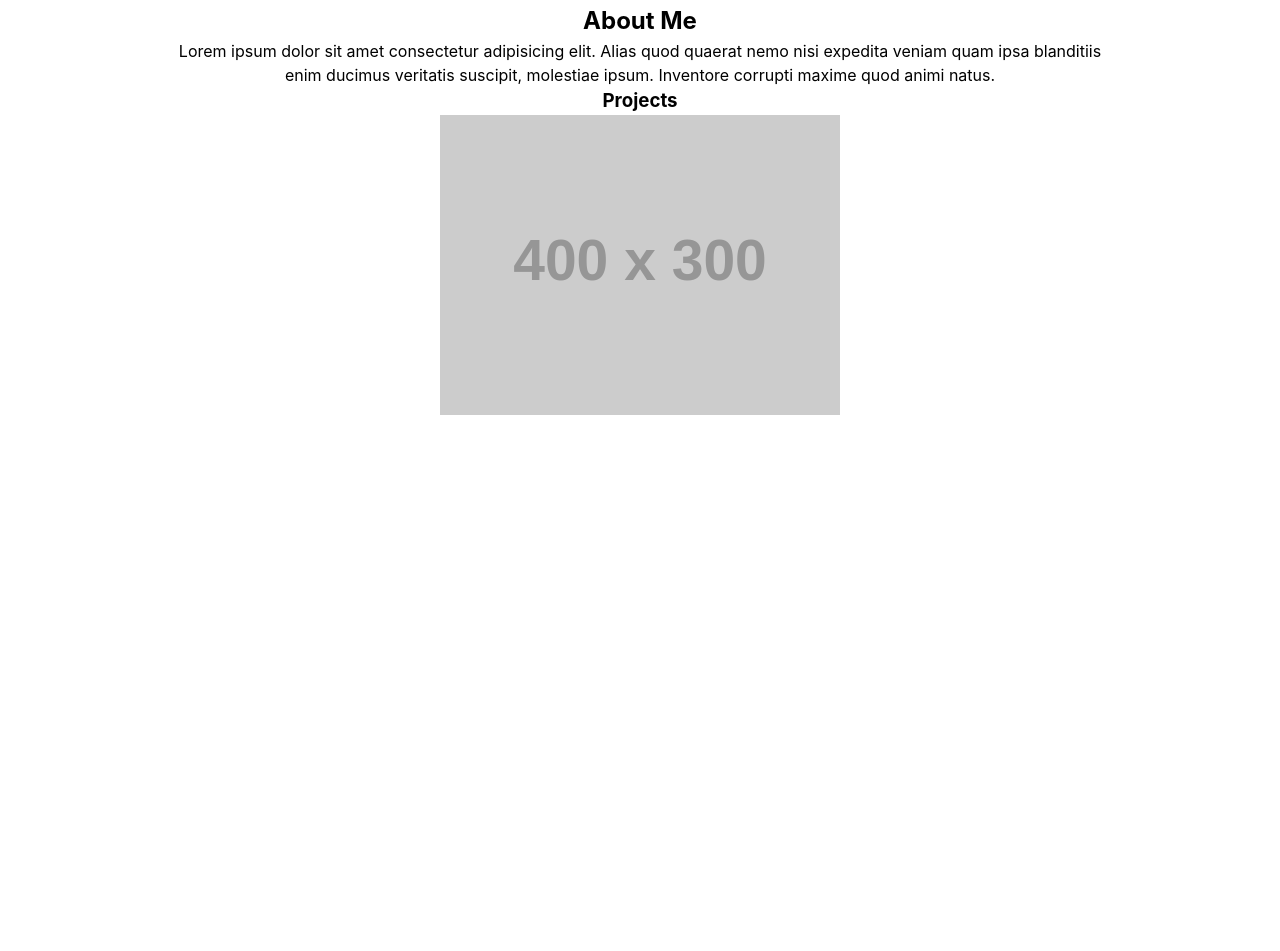
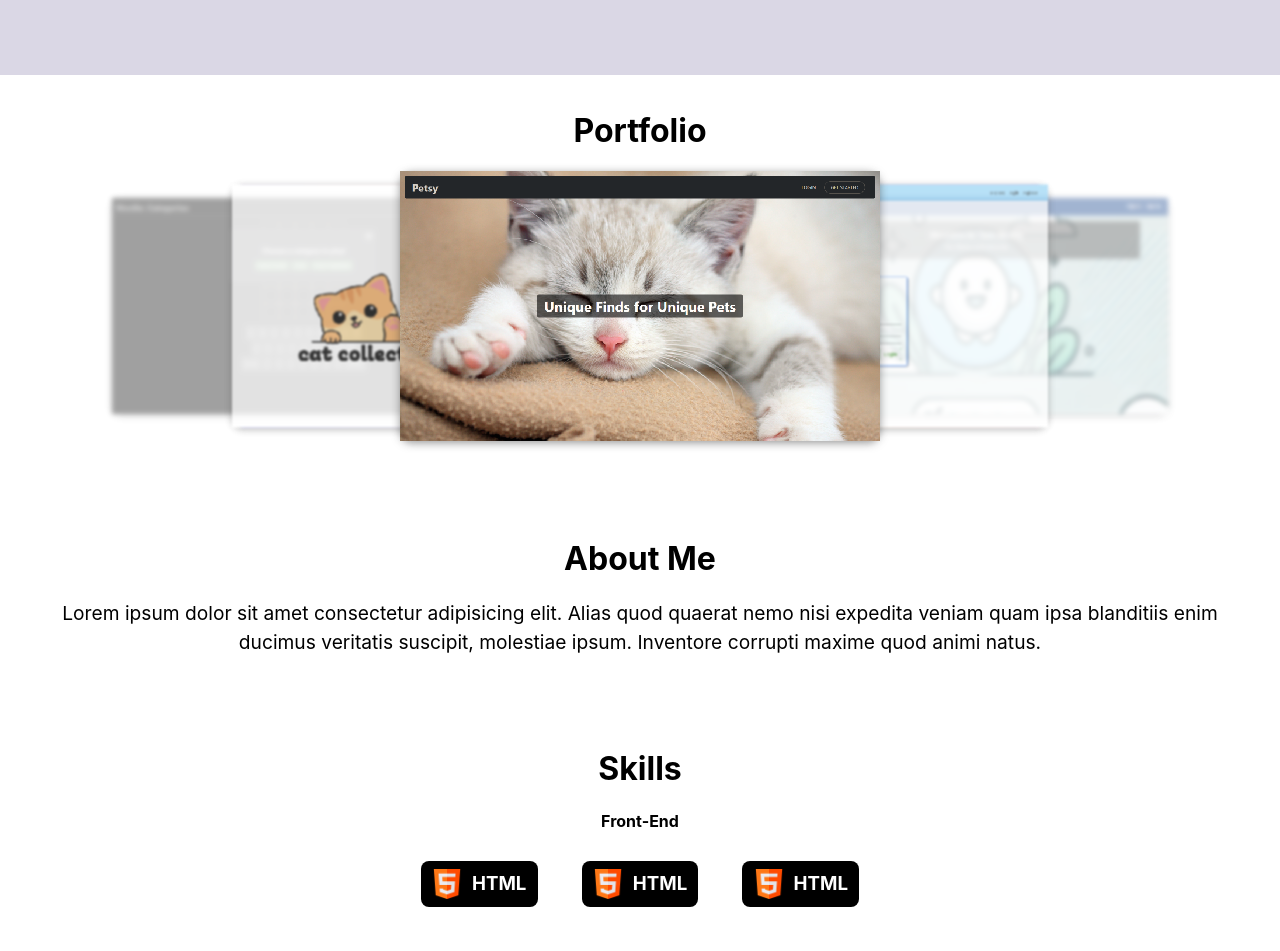
Before and after one commit to JPham4801/portfolio, a website: page index.html in a window 1280 px wide. Shown: the part 690-1641 px from the top of the page. Before the commit the page ends 1167 px from the top, so only its background shows below. Drawn offline with Linux system fonts and the light colour scheme; placeholder pictures from the web are drawn by us.

Commit message:
added portfolio carousel

```diff
--- a/css/style.css
+++ b/css/style.css
@@ -6,7 +6,7 @@
 
 :root {
   --background: #ffffff;
-  --primary-accent: #CDC5EE;
+  --primary-accent: #DAD7E5;
   --secondary-accent: #E6E6FA;
   --text: #000000;
   --link: #636b72;
@@ -15,7 +15,7 @@
 }
 
 html {
-  /* color-scheme: light dark; */
+  height: 100vh;
 }
 
 body {
@@ -25,7 +25,7 @@ body {
   line-height: 1.5;
   display: flex;
   flex-direction: column;
-  min-height: 100vh;
+  height: 100vh;
 }
 
 body header {
@@ -76,19 +76,15 @@ li {
   list-style: none;
 }
 
+/* hero section style start */
 .hero-section {
   display: flex;
   flex-direction: column;
   justify-content: center;
   align-items: center;
   text-align: center;
-  padding: 2rem 1.5rem;
-  background-color: gray;
-}
-
-.hero-section h1 {
-  font-size: 2.5rem;
-  margin-bottom: 1rem;
+  padding: 6rem 1.5rem;
+  background-color: var(--primary-accent);
 }
 
 .hero-section p {
@@ -125,17 +121,81 @@ li {
   padding: 0 1rem;
 }
 
-.about-section {
+/* sections style start */
+section {
   display: flex;
   flex-direction: column;
+  justify-content: center;
   align-items: center;
-  justify-content: center;
-  padding: 2rem 10rem;
-  background-color: var(--background);
   text-align: center;
-  margin: 1.5rem 0;
+  padding: 2rem 1.5rem;
 }
 
-.project-section {
+section p {
+  font-size: 1.2rem;
+  margin-bottom: 1.5rem;
+}
 
+section h1 {
+  font-size: 2.5rem;
+  font-weight: bold;
 }
+
+section h2 {
+  font-size: 1.2rem;
+  font-weight: bold;
+  margin-bottom: 1rem;
+}
+
+.section-header {
+  font-size: 2rem;
+  font-weight: bold;
+  margin-bottom: 1rem;
+}
+
+/* skill section style start */
+.skill-section h2 {
+  font-size: 1rem;
+  font-weight: bold;
+  margin-bottom: 1rem;
+}
+
+.skill-content {
+  display: flex;
+  flex-wrap: wrap;
+  justify-content: center; /* Center content */
+  flex-direction: row;
+  gap: 20px; /* Space between items */
+  list-style: none;
+  padding: 0;
+  margin: 0 auto;
+}
+
+.skill-card {
+  display: flex;
+  flex-direction: row;
+  justify-content: center;
+  align-items: center;
+  text-align: center;
+  background-color: black;
+  color: var(--background);
+  border-radius: 0.5rem;
+  padding: 0.5rem 0.7rem;
+  gap: 10px;
+  margin: 12px;
+}
+
+.skill-card img {
+  width: 30px;
+  height: 30px;
+}
+
+/* project section style start */
+/* .project-section {
+  display: flex;
+  flex-direction: column;
+  justify-content: center;
+  align-items: center;
+  text-align: center;
+  padding: 2rem 1.5rem;
+} */
--- a/index.html
+++ b/index.html
@@ -1,12 +1,15 @@
 <!DOCTYPE html>
 <html lang="en">
+
 <head>
   <meta charset="UTF-8" />
   <meta name="viewport" content="width=device-width, initial-scale=1.0" />
-    <title>John Pham</title>
+  <title>Welcome to my Portfolio</title>
   <link rel="stylesheet" href="./css/style.css" />
+  <link rel="stylesheet" href="./css/carousel.css" />
   <script defer src="./js/app.js"></script>
 </head>
+
 <body>
   <nav>
     <h1>John Pham</h1>
@@ -24,6 +27,7 @@
       </ul>
     </div>
   </nav>
+
   <section class="hero-section">
     <div class="header-content">
       <img src="./assets/images/memoji.png" alt="John Pham" />
@@ -38,14 +42,56 @@
       </p>
       <button href="#connect" class="btn">Connect with me</button>
   </section>
+
+  <section class="project-section" id="projects">
+    <h1 class="section-header">Portfolio</h1>
+    <div class="carousel">
+      <ul class="carousel__list">
+        <li class="carousel__item" data-pos="-2">
+          <img src="./assets/images/Wordle.png" alt="Image 1" />
+        </li>
+        <li class="carousel__item" data-pos="-1">
+          <img src="./assets/images/Cat-collector.png" alt="Image 1" />
+        </li>
+        <li class="carousel__item" data-pos="0">
+          <img src="./assets/images/Petsy.png" alt="Image 1" />
+        </li>
+        <li class="carousel__item" data-pos="1">
+          <img src="./assets/images/myPOV.png" alt="Image 1" />
+        </li>
+        <li class="carousel__item" data-pos="2">
+          <img src="./assets/images/Task-buddy.png" alt="Image 1" />
+        </li>
+      </ul>
+    </div>
+  </section>
+
   <section class="about-section" id="about">
-      <h1>About Me</h1>
+    <h1 class="section-header">About Me</h1>
     <p>
-        Lorem ipsum dolor sit amet consectetur adipisicing elit. Alias quod quaerat nemo nisi expedita veniam quam ipsa blanditiis enim ducimus veritatis suscipit, molestiae ipsum. Inventore corrupti maxime quod animi natus.
+      Lorem ipsum dolor sit amet consectetur adipisicing elit. Alias quod quaerat nemo nisi expedita veniam quam ipsa
+      blanditiis enim ducimus veritatis suscipit, molestiae ipsum. Inventore corrupti maxime quod animi natus.
     </p>
-    <section class="project-section" id="projects">
-      <h1>Projects</h1>
-      <img src="https://placehold.co/400x300" alt="placeholder">
+  </section>
+
+  <section class="skill-section" id="skills">
+    <h1 class="section-header">Skills</h1>
+    <h2>Front-End</h2>
+    <ul class="skill-content">
+      <li class="skill-card">
+        <img src="./assets/icons/html.png" alt="html icon">
+        <h3>HTML</h3>
+      </li>
+      <li class="skill-card">
+        <img src="./assets/icons/html.png" alt="html icon">
+        <h3>HTML</h3>
+      </li>
+      <li class="skill-card">
+        <img src="./assets/icons/html.png" alt="html icon">
+        <h3>HTML</h3>
+      </li>
+    </ul>
   </section>
 </body>
+
 </html>
--- a/js/app.js
+++ b/js/app.js
@@ -0,0 +1,37 @@
+const carouselList = document.querySelector('.carousel__list');
+const carouselItems = document.querySelectorAll('.carousel__item');
+const elems = Array.from(carouselItems);
+
+carouselList.addEventListener('click', function (event) {
+  const newActive = event.target.closest('.carousel__item');
+
+  if (!newActive || newActive.classList.contains('carousel__item_active')) {
+    return;
+  }
+  update(newActive);
+});
+
+function update(newActive) {
+  const newActivePos = newActive.dataset.pos;
+
+  const current = elems.find((elem) => elem.dataset.pos === '0');
+  const prev = elems.find((elem) => elem.dataset.pos === '-1');
+  const next = elems.find((elem) => elem.dataset.pos === '1');
+  const first = elems.find((elem) => elem.dataset.pos === '-2');
+  const last = elems.find((elem) => elem.dataset.pos === '2');
+
+  current.classList.remove('carousel__item_active');
+
+  [current, prev, next, first, last].forEach((item) => {
+    const itemPos = item.dataset.pos;
+    item.dataset.pos = getPos(itemPos, newActivePos);
+  });
+}
+
+function getPos(current, active) {
+  const diff = current - active;
+  if (Math.abs(diff) > 2) {
+    return -current;
+  }
+  return diff;
+}
--- /dev/null
+++ b/scss/carousel.scss
@@ -0,0 +1,86 @@
+// carousel styling
+
+.carousel {
+  display: flex;
+  width: 100%;
+  height: 100%;
+  align-items: center;
+  font-family: Arial;
+
+  &__list {
+    display: flex;
+    list-style: none;
+    position: relative;
+    width: 100%;
+    height: 300px;
+    justify-content: center;
+    perspective: 300px;
+  }
+
+  &__item {
+    display: flex;
+    align-items: center;
+    justify-content: center;
+    color: #fff;
+    font-size: 0px;
+    width: 350px;
+    height: 250px;
+    border-radius: 12px;
+    box-shadow: 0px 2px 8px 0px rgba(50, 50, 50, 0.5);
+    position: absolute;
+    transition: all 0.3s ease-in;
+
+    &[data-pos="0"] {
+      z-index: 5;
+    }
+
+    &[data-pos="-1"],
+    &[data-pos="1"] {
+      opacity: 0.7;
+      filter: blur(1px) grayscale(10%);
+    }
+
+    &[data-pos="-1"] {
+      transform: translateX(-40%) scale(0.9);
+      z-index: 4;
+    }
+
+    &[data-pos="1"] {
+      transform: translateX(40%) scale(0.9);
+      z-index: 4;
+    }
+
+    &[data-pos="-2"],
+    &[data-pos="2"] {
+      opacity: 0.4;
+      filter: blur(3px) grayscale(20%);
+    }
+
+    &[data-pos="-2"] {
+      transform: translateX(-70%) scale(0.8);
+      z-index: 3;
+    }
+
+    &[data-pos="2"] {
+      transform: translateX(70%) scale(0.8);
+      z-index: 3;
+    }
+
+    // Example gradient backgrounds for each item:
+    &:nth-child(1) {
+      background: linear-gradient(45deg, #2D35EB 0%, #904ED4 100%);
+    }
+    &:nth-child(2) {
+      background: linear-gradient(45deg, #2D35EB 0%, #fdbb2d 100%);
+    }
+    &:nth-child(3) {
+      background: linear-gradient(45deg, #2D35EB 0%, #22c1c3 100%);
+    }
+    &:nth-child(4) {
+      background: linear-gradient(45deg, #fdbb2d 0%, #904ED4 100%);
+    }
+    &:nth-child(5) {
+      background: linear-gradient(45deg, #22c1c3 0%, #904ED4 100%);
+    }
+  }
+}
```
Also changed, not shown: package.json (added, +57 -0 lines), assets/icons/html.png (added), assets/images/Cat-collector.png (added), assets/images/Petsy.png (added), assets/images/Task-buddy.png (added), assets/images/Wordle.png (added), assets/images/myPOV.png (added), css/carousel.css (added). Lines whose indentation alone changed are shown as unchanged.
